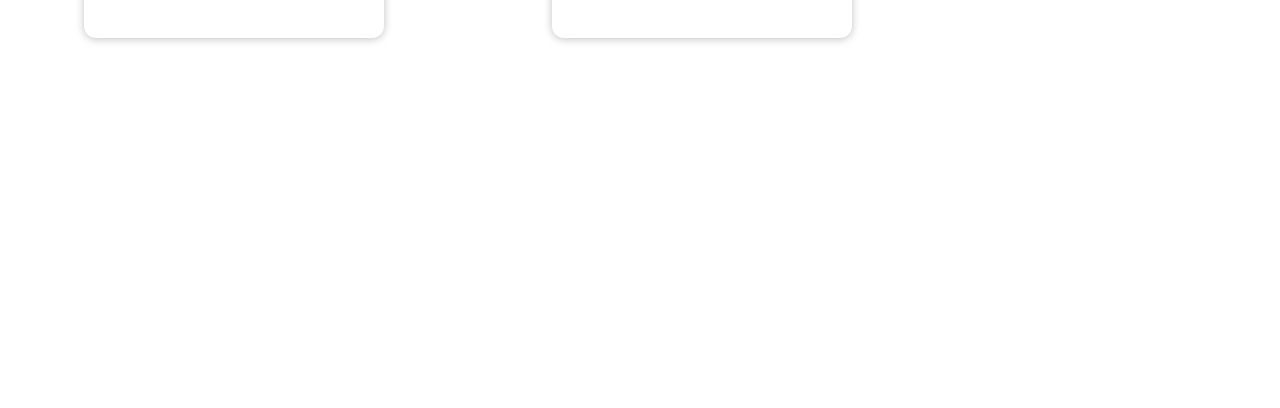
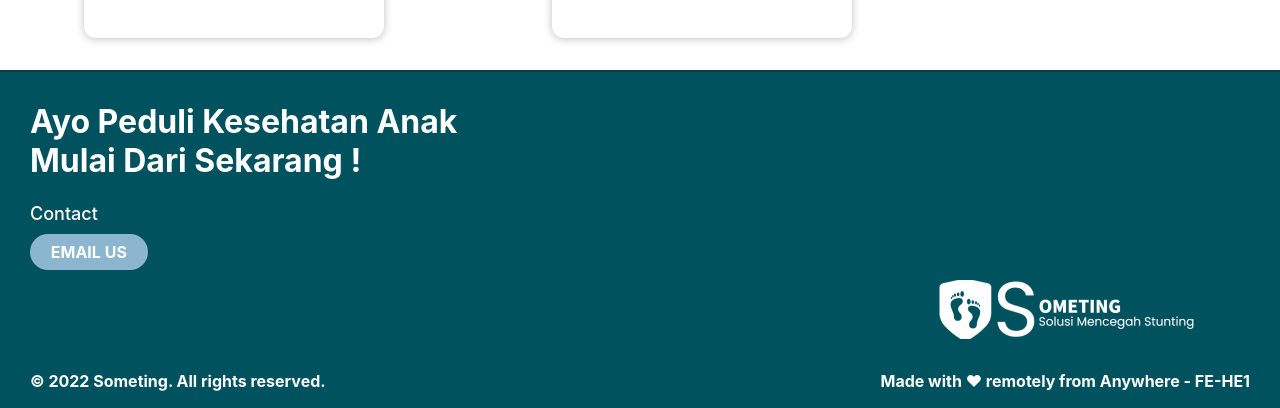
Before and after one commit to AtanMegis/CapstoneMegis, a React (Create React App) app: page / in a window 1280 px wide. Shown: the part 1478-1886 px from the top of the page. Before the commit the page ends 1548 px from the top, so only its background shows below. Built offline with nearby package versions, Linux system fonts and the light colour scheme.

Commit message:
Add Footer

```diff
--- a/src/App.js
+++ b/src/App.js
@@ -1,6 +1,7 @@
 import React, { useState } from "react";
 import LoginForm from "./component/LoginForm/LoginForm";
 import Header from "./component/Header/Header";
+import Footer from "./component/Footer/Footer";
 import ProductList from "./component/Products/ProductsList";
 
 function App() {
@@ -22,8 +23,8 @@ function App() {
         <main>
           <ProductList />
         </main>
-        <footer></footer>
       </React.Fragment>
+      <Footer />
     </div>
   );
 }
--- a/src/component/Footer/Footer.js
+++ b/src/component/Footer/Footer.js
@@ -1,7 +1,10 @@
 import React from 'react';
+import Something from '../../asset/Something.png'
+import './footer.css';
 
 const Footer = () => {
     return (
+        <footer className='footer'>
             <div className='footer-address'>
                 <h1 className='footer-text'>Ayo Peduli Kesehatan Anak <br/> Mulai Dari Sekarang !</h1>
                 <h2>Contact</h2>
@@ -9,7 +12,19 @@ const Footer = () => {
                 <address>
                     <a className='footer-btn' href='mailto:selvia@gmail.com'>Email Us</a>
                 </address>
+
+                <div className='footer-nav'>
+                    <img className='footer-logo' alt='' src={Something}/>
                 </div>
+            </div>
+            <div className='legal'>
+                <p>&copy; 2022 Someting. All rights reserved.</p>
+
+                <div className='legal-links'>
+                    <span>Made with <span className="heart">♥</span> remotely from Anywhere - FE-HE1</span>
+                </div>
+            </div>
+        </footer>
     );
 }
 
--- /dev/null
+++ b/src/component/Footer/footer.css
@@ -0,0 +1,97 @@
+.footer {
+    display: flex;
+    padding: 30px 30px 20px 30px;
+    color: #ffff;
+    background-color: #00525F;
+    border-top: 2px solid #023d46;
+    font-weight: 700;
+    flex-wrap: wrap;
+    /*display: fixed;
+    position: fixed;*/
+    width: 100%;
+}
+
+.footer > * {
+    flex:  1 100%;
+    /*display: fixed;*/
+}
+
+.footer-address {
+    margin-right: 1.25em;
+    margin-bottom: 2em;
+}
+
+.footer-text {
+    font-weight: 700;
+    font-size: 2rem;
+}
+
+.footer-address h2 {
+    margin-top: 1.3em;
+    font-size: 18px;
+    font-weight: 500;
+}
+
+.footer address {
+    font-style: normal;
+    color: #4d415a;
+    font-weight: 700;
+}
+
+.footer-btn {
+    display: flex;
+    align-items: center;
+    justify-content: center;
+    height: 36px;
+    max-width: max-content;
+    background-color: #8cb6cf;
+    border-radius: 100px;
+    color: #ffff;
+    line-height: 0;
+    margin: 0.6em 0;
+    font-size: 1rem;
+    padding: 0 1.3em;
+}
+
+.footer-btn:hover {
+    background-color: #ffff;
+    color: #00525F;
+}
+
+.footer-nav {
+    display: flex;
+    flex-wrap: wrap;
+}
+
+.footer-logo {
+    display: flex;
+    align-items: center;
+}
+
+.legal {
+    display: flex;
+    flex-wrap: wrap;
+    color: #fff;
+    font-weight: 700;
+}
+
+.legal-links {
+    display: flex;
+    align-items: center;
+}
+
+.heart {
+    color: #fff;
+}
+
+@media screen and (min-width: 25em) {
+    .legal .legal-links {
+      margin-left: auto;
+    }
+}
+
+@media screen and (min-width: 50em) {
+    .footer .footer-nav .footer-logo {
+        margin-left: auto;
+    }
+}
--- a/src/index.js
+++ b/src/index.js
@@ -3,7 +3,6 @@ import ReactDOM from 'react-dom/client';
 import './index.css';
 import App from './App';
 import reportWebVitals from './reportWebVitals';
-
 const root = ReactDOM.createRoot(document.getElementById('root'));
 root.render(
   <React.StrictMode>
```
Also changed, not shown: 1 other file (tests, documents, lock files or other folders). Lines whose indentation alone changed are shown as unchanged.
